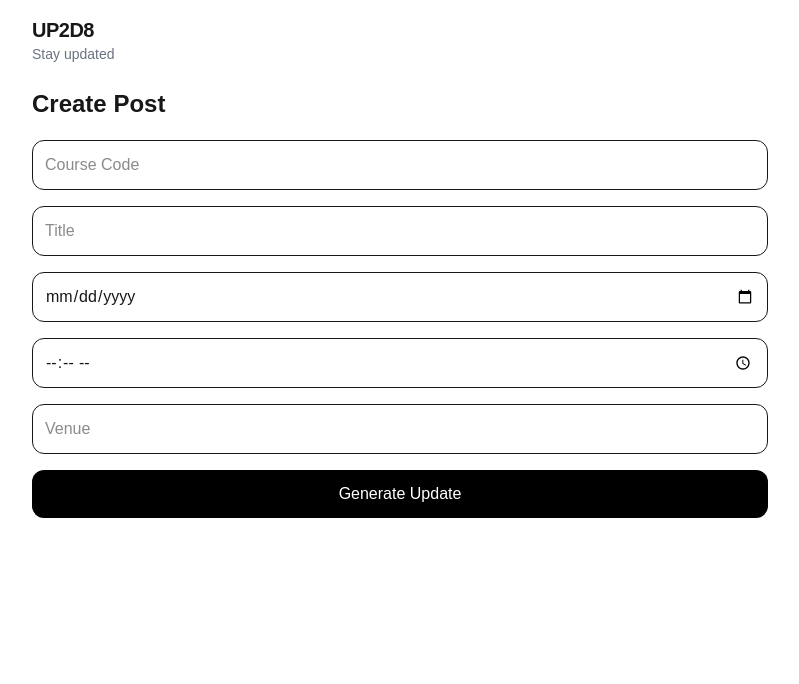
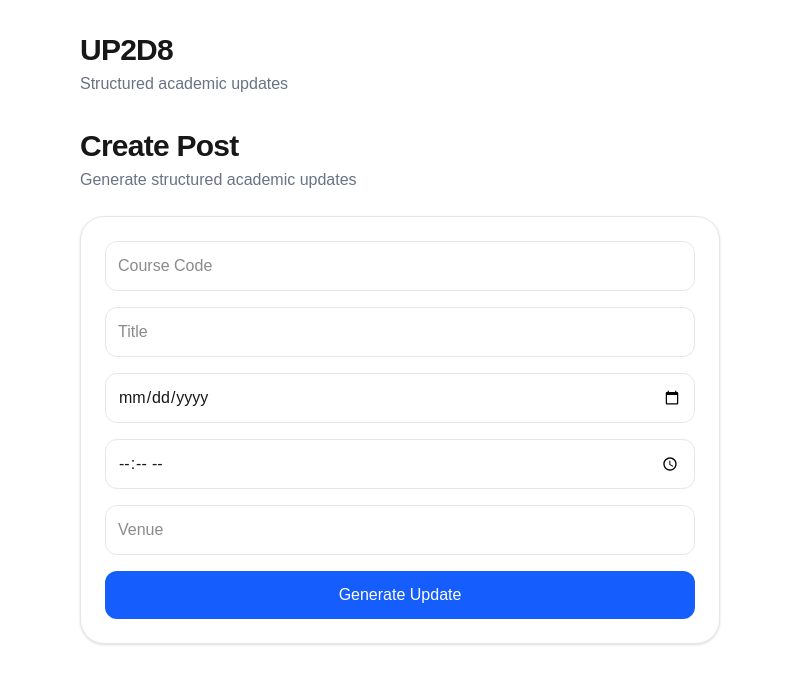
Before and after one commit to widespread0-0/UP2D8, a Next.js app: page /create in a window 1280 px wide. Shown: the top 684 px of the page, without its empty margins (240-1039 px from the left). Built offline with nearby package versions, Linux system fonts and the light colour scheme.

Commit message:
Better User Interface and Improved Code Quality

```diff
--- a/app/create/page.tsx
+++ b/app/create/page.tsx
@@ -12,7 +12,6 @@ export default function Create() {
   const [venue, setVenue] = useState("")
 
   const [loading, setLoading] = useState(false)
-
   const [message, setMessage] = useState("")
   const [success, setSuccess] = useState(false)
 
@@ -64,14 +63,22 @@ Venue: ${venue}
     setVenue("")
   }
 
-  const whatsappUrl = `https://wa.me/?text=${encodeURIComponent(message)}`
+  const whatsappUrl =
+    `https://wa.me/?text=${encodeURIComponent(message)}`
 
   return (
-    <div className="space-y-5">
-      <h1 className="text-2xl font-bold">
+    <div className="space-y-6">
+      <div>
+        <h1 className="text-3xl font-bold tracking-tight">
           Create Post
         </h1>
 
+        <p className="text-gray-500 mt-1">
+          Generate structured academic updates
+        </p>
+      </div>
+
+      <div className="bg-white border border-gray-200 rounded-3xl p-6 shadow-sm">
         <form
           onSubmit={handleSubmit}
           className="space-y-4"
@@ -81,7 +88,17 @@ Venue: ${venue}
             placeholder="Course Code"
             value={course}
             onChange={(e) => setCourse(e.target.value)}
-          className="w-full p-3 border rounded-xl bg-white"
+            className="
+              w-full
+              p-3
+              border
+              border-gray-200
+              rounded-xl
+              bg-white
+              focus:outline-none
+              focus:ring-2
+              focus:ring-blue-500
+            "
           />
 
           <input
@@ -89,21 +106,51 @@ Venue: ${venue}
             placeholder="Title"
             value={title}
             onChange={(e) => setTitle(e.target.value)}
-          className="w-full p-3 border rounded-xl bg-white"
+            className="
+              w-full
+              p-3
+              border
+              border-gray-200
+              rounded-xl
+              bg-white
+              focus:outline-none
+              focus:ring-2
+              focus:ring-blue-500
+            "
           />
 
           <input
             type="date"
             value={date}
             onChange={(e) => setDate(e.target.value)}
-          className="w-full p-3 border rounded-xl bg-white"
+            className="
+              w-full
+              p-3
+              border
+              border-gray-200
+              rounded-xl
+              bg-white
+              focus:outline-none
+              focus:ring-2
+              focus:ring-blue-500
+            "
           />
 
           <input
             type="time"
             value={time}
             onChange={(e) => setTime(e.target.value)}
-          className="w-full p-3 border rounded-xl bg-white"
+            className="
+              w-full
+              p-3
+              border
+              border-gray-200
+              rounded-xl
+              bg-white
+              focus:outline-none
+              focus:ring-2
+              focus:ring-blue-500
+            "
           />
 
           <input
@@ -111,7 +158,17 @@ Venue: ${venue}
             placeholder="Venue"
             value={venue}
             onChange={(e) => setVenue(e.target.value)}
-          className="w-full p-3 border rounded-xl bg-white"
+            className="
+              w-full
+              p-3
+              border
+              border-gray-200
+              rounded-xl
+              bg-white
+              focus:outline-none
+              focus:ring-2
+              focus:ring-blue-500
+            "
           />
 
           <button
@@ -119,26 +176,28 @@ Venue: ${venue}
             disabled={loading}
             className="
               w-full
-            bg-black
+              bg-blue-600
               text-white
               p-3
               rounded-xl
-            hover:bg-gray-800
+              hover:bg-blue-700
               transition
+              font-medium
             "
           >
             {loading ? "Posting..." : "Generate Update"}
           </button>
         </form>
+      </div>
 
       {success && (
-        <div className="bg-white border rounded-2xl p-5 space-y-4">
+        <div className="bg-white border border-gray-200 rounded-3xl p-6 shadow-sm space-y-5">
           <div>
-            <h2 className="font-semibold text-lg">
+            <h2 className="text-xl font-semibold text-gray-900">
               Post Created Successfully
             </h2>
 
-            <p className="text-sm text-gray-500">
+            <p className="text-gray-500 mt-1">
               Share this directly to WhatsApp
             </p>
           </div>
@@ -147,9 +206,11 @@ Venue: ${venue}
             className="
               whitespace-pre-wrap
               bg-gray-100
+              text-gray-900
               p-4
-              rounded-xl
+              rounded-2xl
               text-sm
+              leading-relaxed
             "
           >
             {message}
@@ -163,9 +224,12 @@ Venue: ${venue}
               className="
                 flex-1
                 border
+                border-gray-200
+                bg-white
                 p-3
                 rounded-xl
                 hover:bg-gray-100
+                font-medium
               "
             >
               Copy Message
@@ -182,6 +246,7 @@ Venue: ${venue}
                 rounded-xl
                 text-center
                 hover:bg-green-700
+                font-medium
               "
             >
               Open WhatsApp
--- a/app/layout.tsx
+++ b/app/layout.tsx
@@ -14,7 +14,7 @@ const geistMono = Geist_Mono({
 
 export const metadata: Metadata = {
   title: "UP2D8",
-  description: "Simple updates app",
+  description: "Structured academic updates",
 }
 
 export default function RootLayout({
@@ -23,30 +23,28 @@ export default function RootLayout({
   children: React.ReactNode
 }) {
   return (
-    <html lang="en" className="h-full">
+    <html lang="en">
       <body
         className={`
           ${geistSans.variable}
           ${geistMono.variable}
-          min-h-screen
           bg-gray-50
           text-gray-900
           antialiased
+          min-h-screen
         `}
       >
-        {/* App container */}
-        <div className="max-w-3xl mx-auto p-4">
-          {/* Header */}
-          <header className="mb-6">
-            <h1 className="text-xl font-bold tracking-tight">
+        <div className="max-w-2xl mx-auto px-4 py-8">
+          <header className="mb-8">
+            <h1 className="text-3xl font-bold tracking-tight">
               UP2D8
             </h1>
-            <p className="text-sm text-gray-500">
-              Stay updated
+
+            <p className="text-gray-500 mt-1">
+              Structured academic updates
             </p>
           </header>
 
-          {/* Page content */}
           <main>{children}</main>
         </div>
       </body>
--- a/app/page.tsx
+++ b/app/page.tsx
@@ -44,9 +44,8 @@ export default function Home() {
     const date = new Date(dateString)
     const now = new Date()
 
-    const seconds = Math.floor(
-      (now.getTime() - date.getTime()) / 1000
-    )
+    const seconds =
+      Math.floor((now.getTime() - date.getTime()) / 1000)
 
     const minutes = Math.floor(seconds / 60)
     const hours = Math.floor(minutes / 60)
@@ -64,15 +63,25 @@ export default function Home() {
   )
 
   return (
-    <div className="space-y-5">
+    <div className="space-y-6">
       <div className="flex items-center justify-between">
-        <h1 className="text-2xl font-bold">
-          Updates
-        </h1>
+        <div>
+          <h1 className="text-3xl font-bold tracking-tight">
+            Updates
+          </h1>
+
+          <p className="text-gray-500 mt-1">
+            Latest academic updates
+          </p>
+        </div>
 
         <button
           onClick={fetchPosts}
-          className="text-sm text-blue-600 hover:underline"
+          className="
+            text-sm
+            text-blue-600
+            hover:underline
+          "
         >
           Refresh
         </button>
@@ -86,22 +95,23 @@ export default function Home() {
           w-full
           p-3
           border
-          rounded-xl
+          border-gray-200
+          rounded-2xl
           bg-white
           focus:outline-none
           focus:ring-2
-          focus:ring-black
+          focus:ring-blue-500
         "
       />
 
       {loading && (
-        <p className="text-sm text-gray-500">
+        <p className="text-gray-500 text-sm">
           Loading updates...
         </p>
       )}
 
       {!loading && filteredPosts.length === 0 && (
-        <div className="bg-white border rounded-xl p-6 text-center">
+        <div className="bg-white border border-gray-200 rounded-3xl p-6 text-center shadow-sm">
           <p className="text-gray-500">
             No updates found.
           </p>
@@ -115,10 +125,11 @@ export default function Home() {
             className="
               bg-white
               border
-              rounded-2xl
+              border-gray-200
+              rounded-3xl
               p-5
               shadow-sm
-              space-y-3
+              space-y-4
             "
           >
             <div className="flex items-center justify-between">
@@ -126,9 +137,9 @@ export default function Home() {
                 className="
                   text-xs
                   font-semibold
-                  bg-black
-                  text-white
-                  px-2
+                  bg-blue-100
+                  text-blue-700
+                  px-3
                   py-1
                   rounded-full
                 "
@@ -141,9 +152,11 @@ export default function Home() {
               </span>
             </div>
 
-            <h2 className="text-lg font-semibold">
-              {p.title}
-            </h2>
+            <div>
+              <h2 className="text-lg font-semibold text-gray-900">
+                {p.title}
+              </h2>
+            </div>
 
             <div className="text-sm text-gray-600 space-y-1">
               <p>📅 {p.date}</p>
```
Lines whose indentation alone changed are shown as unchanged.
